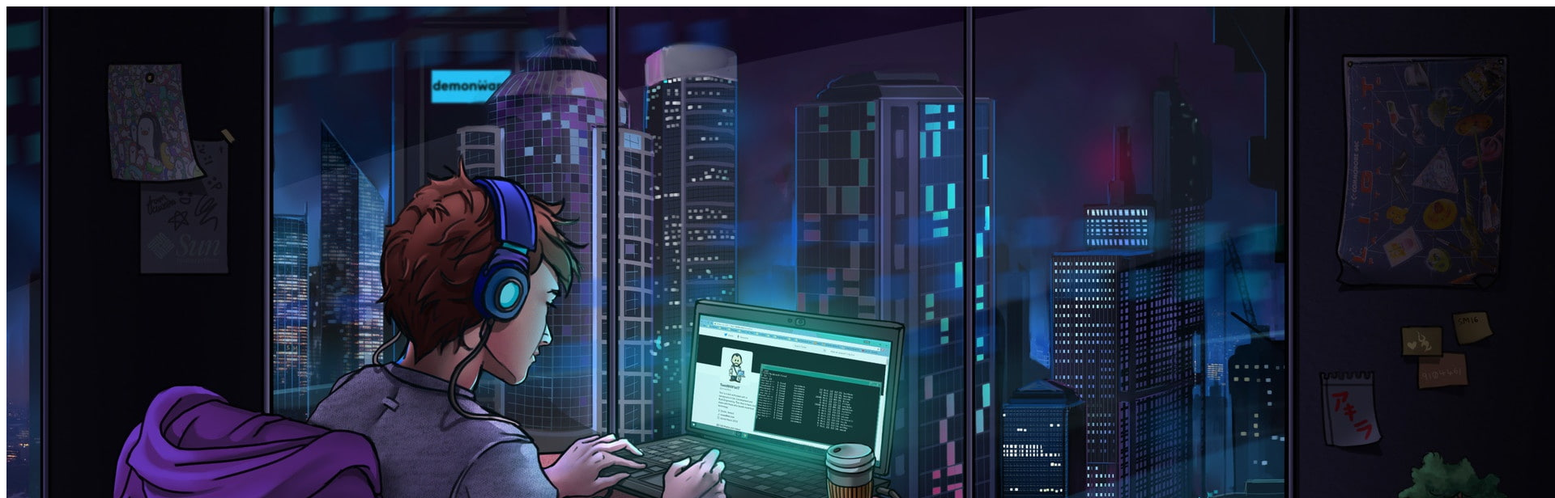
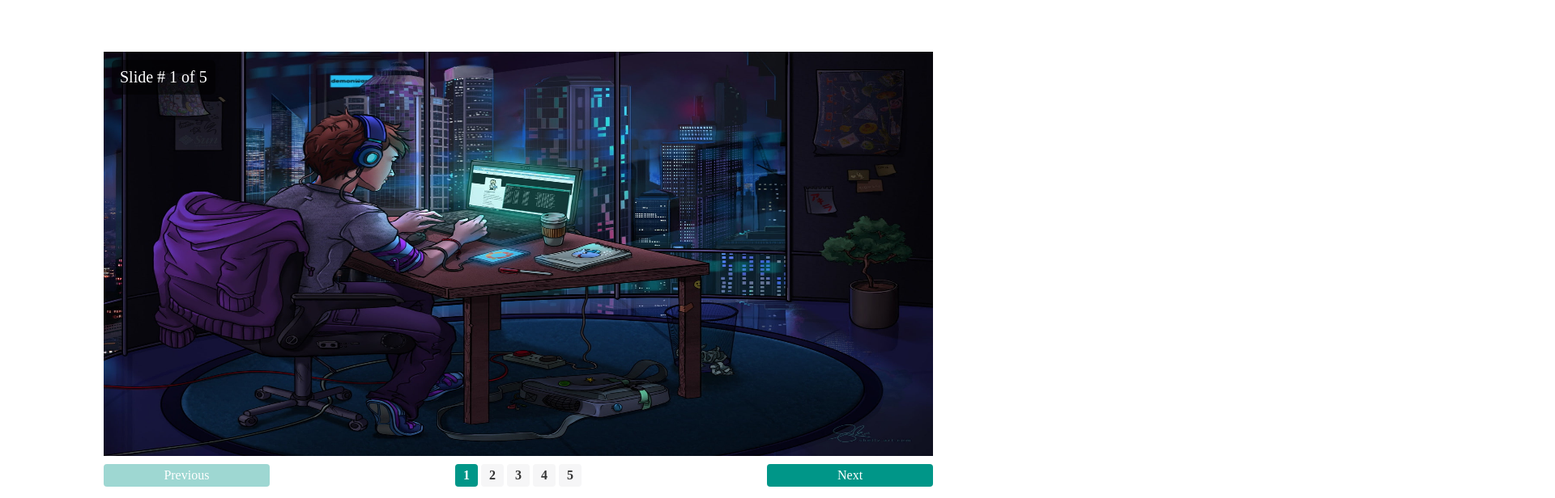
Before and after one commit to younis-ibraheem/Slider, a plain HTML site: page index.html in a window 1280 px wide. Shown: the top 616 px of the page at 81% size, 1920 px wide, since content can reach past the window. Drawn offline with Linux system fonts and the light colour scheme; the site is published under a folder, as on GitHub Pages, so addresses that start at the root find nothing.

Commit message:
Update index.html

```diff
--- a/index.html
+++ b/index.html
@@ -4,7 +4,7 @@
     <meta charset="UTF-8" />
     <meta name="viewport" content="width=device-width, initial-scale=1.0" />
     <title>slider</title>
-    <link rel="stylesheet" href="/slider.css" />
+    <link rel="stylesheet" href="slider.css" />
   </head>
   <body>
     <div class="mainContainer">
@@ -25,6 +25,6 @@
     </div>
 
   </div>
-    <script src="/slider.js"></script>
+    <script src="slider.js"></script>
   </body>
 </html>
```
